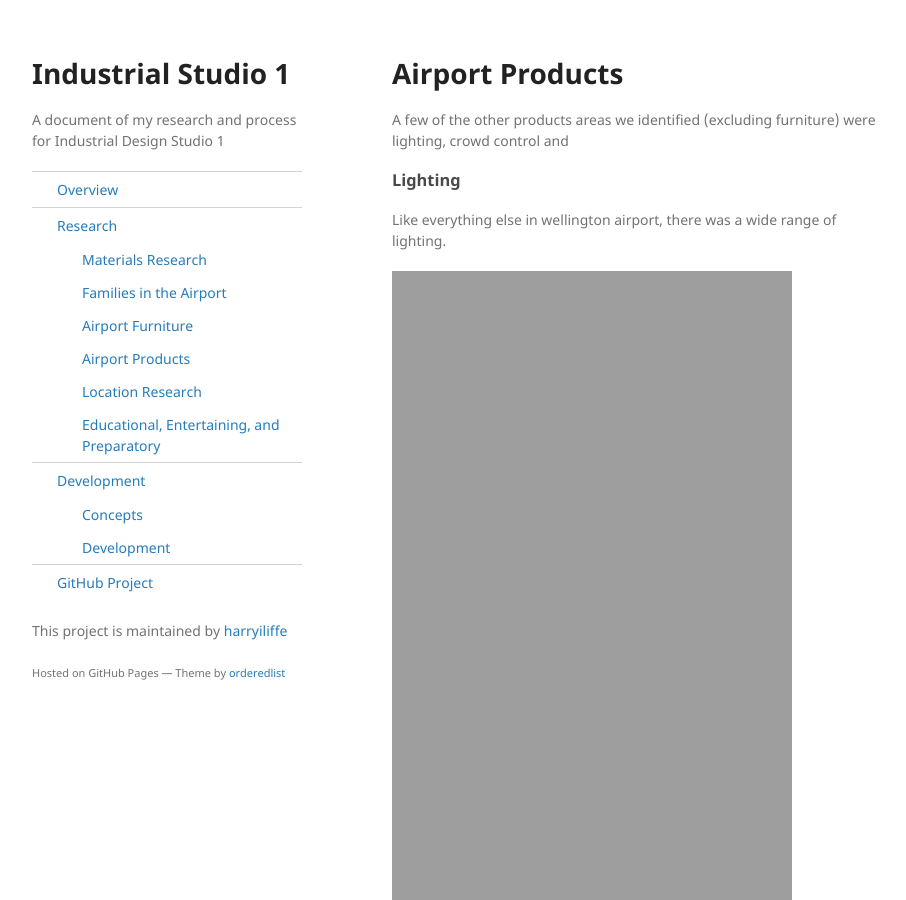
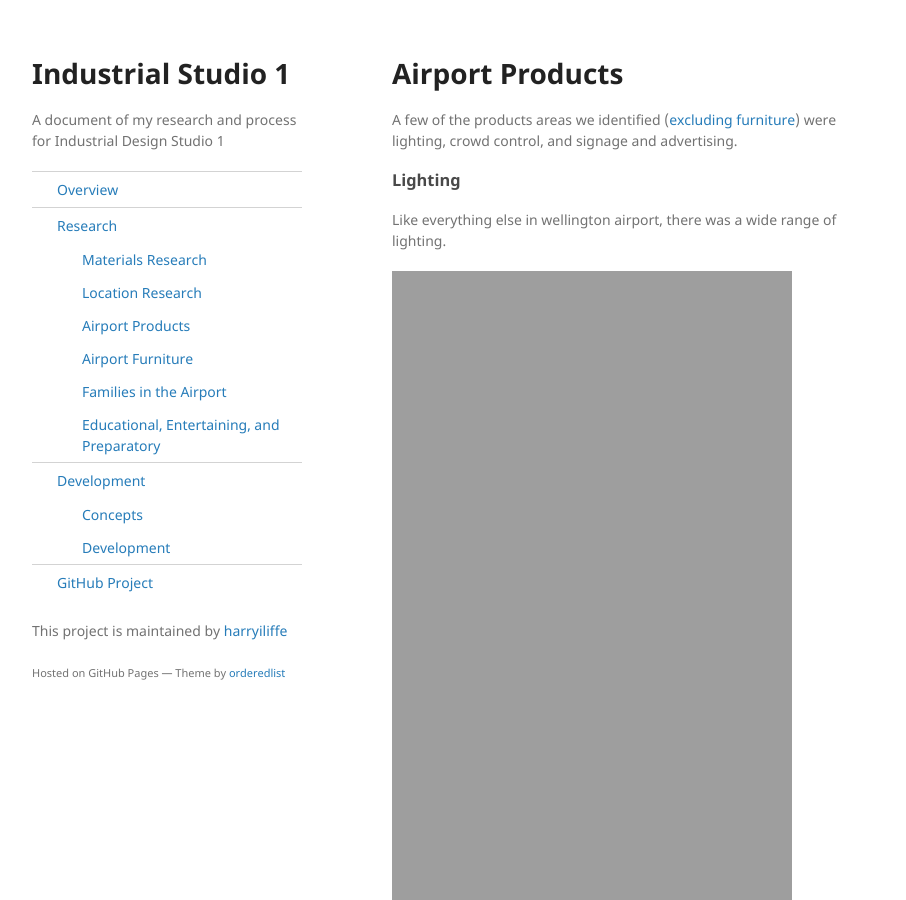
Before and after one commit to harryiliffe/industrial-design-2018, a Jekyll site: the page built from docs/_posts/2018-02-03-research-airport-products.md, in a window 1280 px wide and 900 px high. Shown: the whole window, without its empty margins (178-1084 px from the left). Built offline with Jekyll 4.4.1, drawn with Linux system fonts in a browser that asks for light colours.

Commit message:
updated order

```diff
--- a/docs/_posts/2018-02-04-research-airport-products.md
+++ b/docs/_posts/2018-02-03-research-airport-products.md
@@ -4,7 +4,7 @@ categories: research
 title: "Airport Products"
 ---
 
-A few of the other products areas we identified (excluding furniture) were lighting, crowd control and
+A few of the products areas we identified ([excluding furniture](https://harryiliffe.github.io/industrial-design-2018/research-airport-furniture/)) were lighting, crowd control, and signage and advertising.
 
 ### Lighting
 Like everything else in wellington airport, there was a wide range of lighting.
```
Also changed, not shown: docs/_posts/2018-02-02-research-airport.md (renamed from docs/_posts/2018-02-06-research-airport.md), docs/_posts/2018-02-05-research-airport-furniture.md (renamed from docs/_posts/2018-02-03-research-airport-furniture.md), docs/_posts/2018-02-06-research-airport-children.md (renamed from docs/_posts/2018-02-02-research-airport-children.md).
